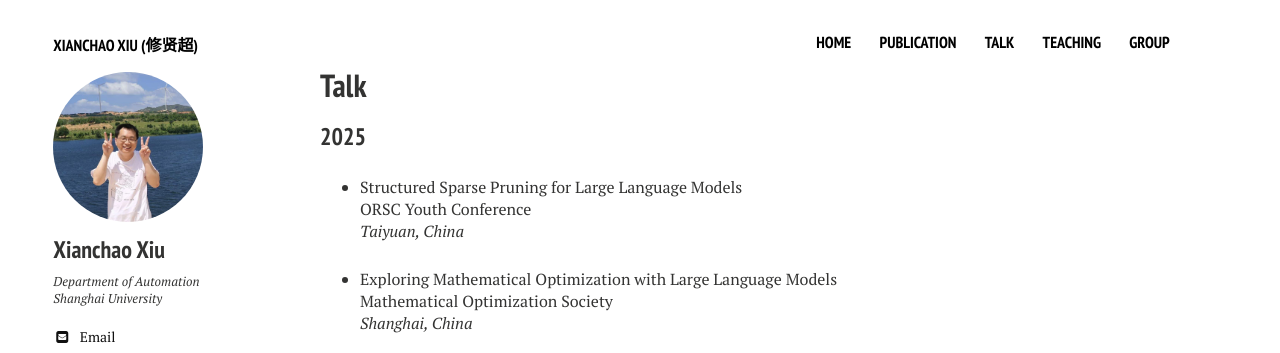
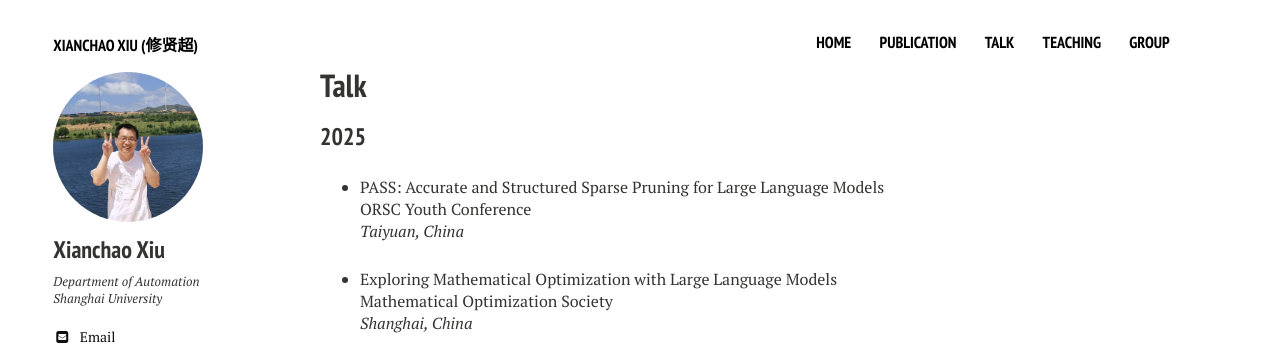
Before and after one commit to xianchaoxiu/xianchaoxiu.github.io, a Jekyll site: the page built from talk/index.md, in a window 1280 px wide. Shown: the top 353 px of the page. Built offline with Jekyll 4.4.1, drawn with Linux system fonts in a browser that asks for light colours; nearby versions of some CDN libraries.

Commit message:
Update index.md

```diff
--- a/talk/index.md
+++ b/talk/index.md
@@ -11,7 +11,7 @@ share: false
 
 ### 2025
 
-* Structured Sparse Pruning for Large Language Models <br>
+* PASS: Accurate and Structured Sparse Pruning for Large Language Models <br>
 ORSC Youth Conference <br>
 <i>Taiyuan, China</i><br>
 
```
